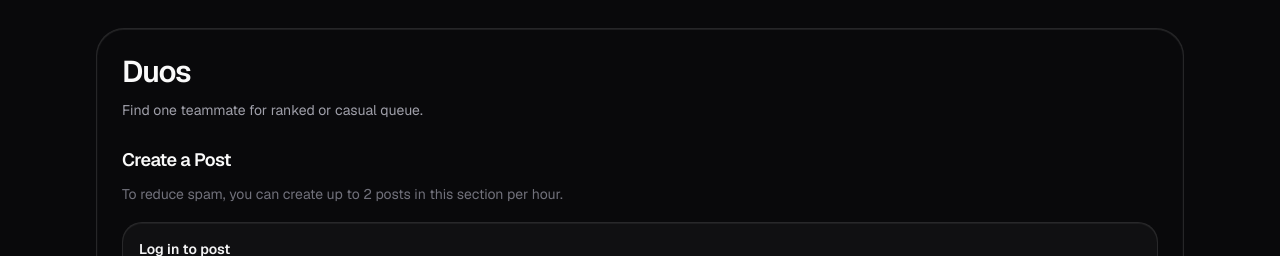
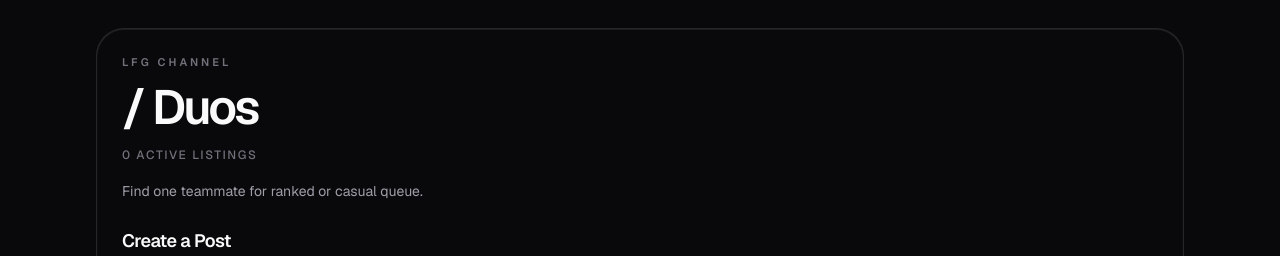
Before and after one commit to emijane/overclock.lol, a Next.js app in the folder overclock/: page /duos in a window 1280 px wide. Shown: the top 256 px of the page. Built offline with nearby package versions, Linux system fonts and the light colour scheme; no server answers; the database is empty.

Commit message:
polish duos and stacks channel header UI

```diff
--- a/overclock/app/lfg/components/lfg-page-shell.tsx
+++ b/overclock/app/lfg/components/lfg-page-shell.tsx
@@ -212,6 +212,8 @@ export async function LFGPageShell({
   const profileSetupHref =
     profile?.username ? `/u/${profile.username}?edit=profile` : "/account";
   const sectionHref = type ? `/${type}` : "/lfg";
+  const visiblePostCount = pageData.posts.length;
+  const displayTitle = type ? `/ ${title}` : title;
 
   return (
     <main className="min-h-screen bg-zinc-950 px-4 py-5 text-zinc-100 sm:px-6 sm:py-7">
@@ -220,15 +222,25 @@ export async function LFGPageShell({
           <div className="overflow-hidden rounded-[27px] bg-zinc-950">
             <header className="px-5 py-5 sm:px-6 sm:py-6">
               <AuthMessage message={message} type={messageType} />
-              <div>
-                <h1 className="text-2xl font-semibold tracking-[-0.04em] text-zinc-50 sm:text-3xl">
-                  {title}
-                </h1>
-                <p className="mt-2 max-w-2xl text-sm leading-6 text-zinc-400">
+              <div className="space-y-4">
+                <div className="space-y-3">
+                  <p className="text-[11px] font-semibold uppercase tracking-[0.28em] text-zinc-500">
+                    LFG Channel
+                  </p>
+                  <h1 className="text-4xl font-semibold tracking-[-0.06em] text-zinc-50 sm:text-5xl">
+                    {displayTitle}
+                  </h1>
+                </div>
+                {type ? (
+                  <div className="flex flex-wrap items-center gap-x-3 gap-y-2 text-xs font-medium uppercase tracking-[0.14em] text-zinc-500">
+                    <span>{visiblePostCount} active listings</span>
+                  </div>
+                ) : null}
+                <p className="max-w-xl text-sm leading-6 text-zinc-400">
                   {description}
                 </p>
                 {helperText ? (
-                  <p className="mt-1 text-sm leading-6 text-zinc-500">
+                  <p className="text-sm leading-6 text-zinc-500">
                     {helperText}
                   </p>
                 ) : null}
@@ -239,10 +251,6 @@ export async function LFGPageShell({
                   <h2 className="text-lg font-semibold tracking-[-0.03em] text-zinc-50">
                     Create a Post
                   </h2>
-                  <p className="mt-2 text-sm leading-6 text-zinc-500">
-                    To reduce spam, you can create up to 2 posts in this section per
-                    hour.
-                  </p>
                   {!user ? (
                     <LFGActionNotice
                       ctaHref="/login"
```
Also changed, not shown: 1 other file (tests, documents, lock files or other folders).
